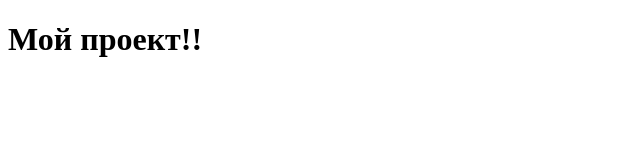
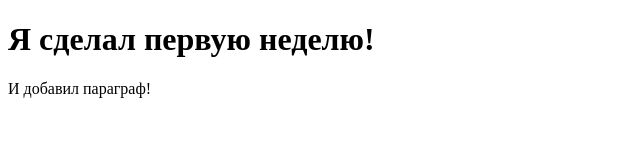
Before and after one commit to blckbrrynvdr/beats, a plain HTML site: page index.html in a window 1280 px wide. Shown: the whole page, without its empty margins (0-640 px from the left). Drawn offline with Linux system fonts and the light colour scheme.

Commit message:
week 1 done

```diff
--- a/index.html
+++ b/index.html
@@ -7,6 +7,7 @@
     <title>Document</title>
 </head>
 <body>
-    <h1>Мой проект!!</h1>
+    <h1>Я сделал первую неделю!</h1>
+    <p>И добавил параграф!</p>
 </body>
 </html>
```
